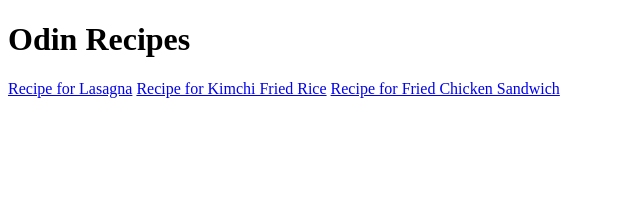
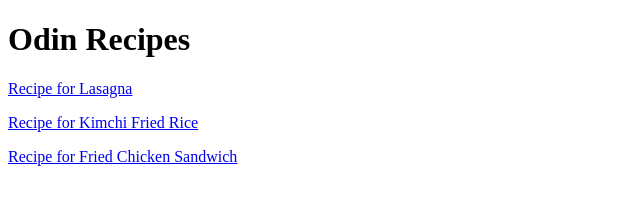
Before and after one commit to AwesomlyC/odin-recipes, a plain HTML site: page index.html in a window 1280 px wide. Shown: the whole page, without its empty margins (0-640 px from the left). Drawn offline with Linux system fonts and the light colour scheme.

Commit message:
changed the namefor sandwich recipe and modified the homepage with paragraphs instead of a oneliner.

```diff
--- a/index.html
+++ b/index.html
@@ -9,9 +9,9 @@
 
 <body>
 <h1>Odin Recipes</h1>
-<a href="./recipes/lasagna.html">Recipe for Lasagna</a>
-<a href="./recipes/kimchi-fried-rice.html">Recipe for Kimchi Fried Rice</a>
-<a href="./recipes/chicken-sandwich.html">Recipe for Fried Chicken Sandwich</a>
+<p><a href="./recipes/lasagna.html">Recipe for Lasagna</a></p>
+<p><a href="./recipes/kimchi-fried-rice.html">Recipe for Kimchi Fried Rice</a></p>
+<p><a href="./recipes/fried-chicken-sandwich.html">Recipe for Fried Chicken Sandwich</a></p>
 </body>
 
 
```
Also changed, not shown: recipes/fried-chicken-sandwich.html (renamed from recipes/chicken-sandwich.html).
